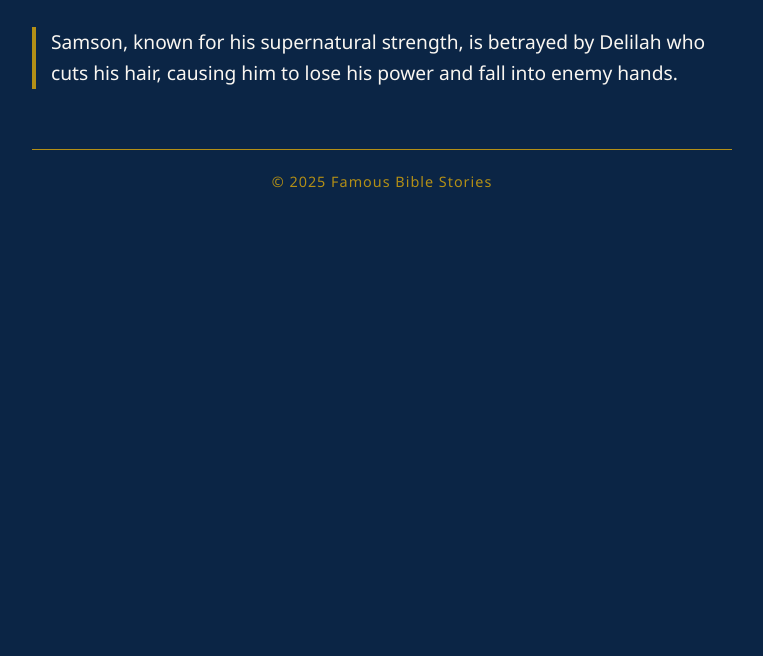
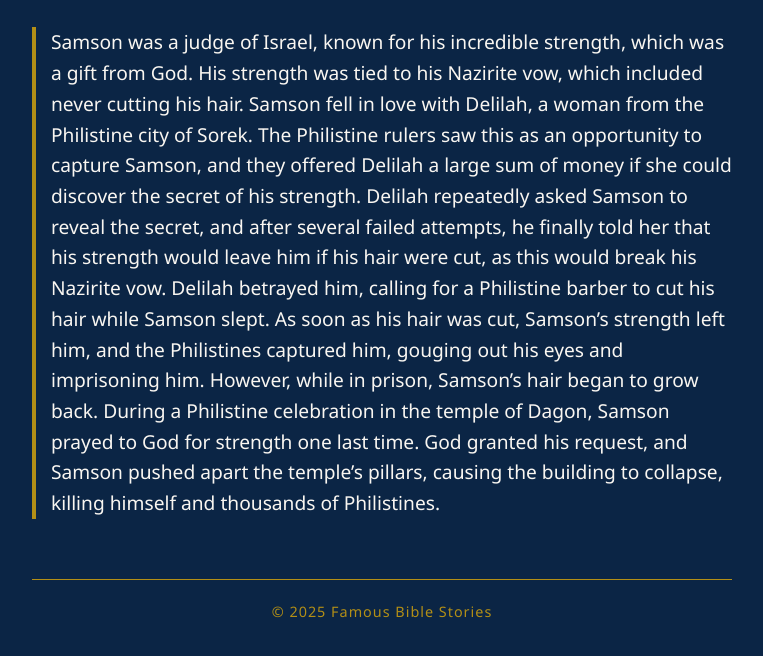
Before and after one commit to redheadliterature/Bible-Camp, a plain HTML site: page samson-delilah.html in a window 1280 px wide. Shown: the part 192-848 px from the top of the page, without its empty margins (258-1021 px from the left). Before the commit the page ends 800 px from the top, so only its background shows below. Drawn offline with Linux system fonts and the light colour scheme.

Commit message:
Update samson-delilah.html

```diff
--- a/samson-delilah.html
+++ b/samson-delilah.html
@@ -63,7 +63,7 @@
     </nav>
   </header>
   <section class="summary">
-    <p>Samson, known for his supernatural strength, is betrayed by Delilah who cuts his hair, causing him to lose his power and fall into enemy hands.</p>
+    <p>Samson was a judge of Israel, known for his incredible strength, which was a gift from God. His strength was tied to his Nazirite vow, which included never cutting his hair. Samson fell in love with Delilah, a woman from the Philistine city of Sorek. The Philistine rulers saw this as an opportunity to capture Samson, and they offered Delilah a large sum of money if she could discover the secret of his strength. Delilah repeatedly asked Samson to reveal the secret, and after several failed attempts, he finally told her that his strength would leave him if his hair were cut, as this would break his Nazirite vow. Delilah betrayed him, calling for a Philistine barber to cut his hair while Samson slept. As soon as his hair was cut, Samson’s strength left him, and the Philistines captured him, gouging out his eyes and imprisoning him. However, while in prison, Samson’s hair began to grow back. During a Philistine celebration in the temple of Dagon, Samson prayed to God for strength one last time. God granted his request, and Samson pushed apart the temple’s pillars, causing the building to collapse, killing himself and thousands of Philistines.</p>
   </section>
   <footer>
     &copy; 2025 Famous Bible Stories
```
